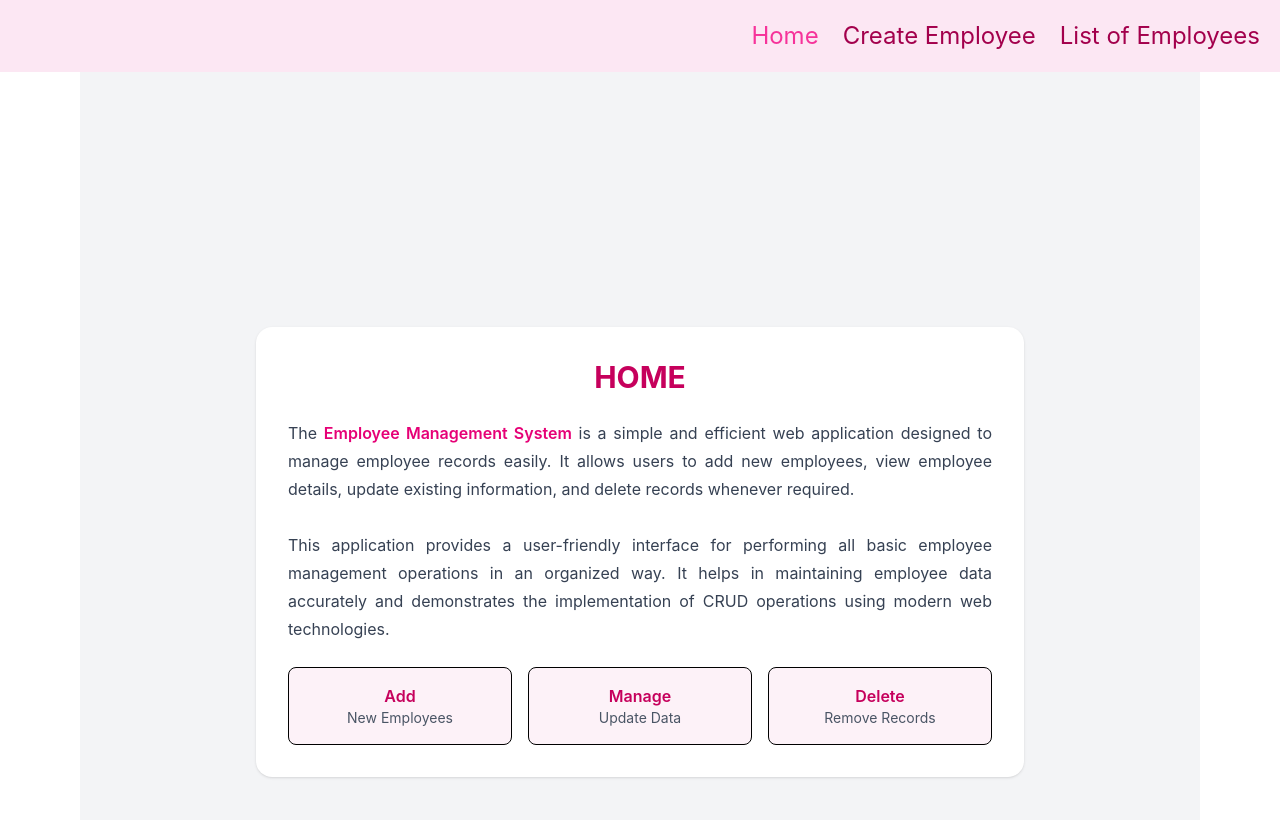
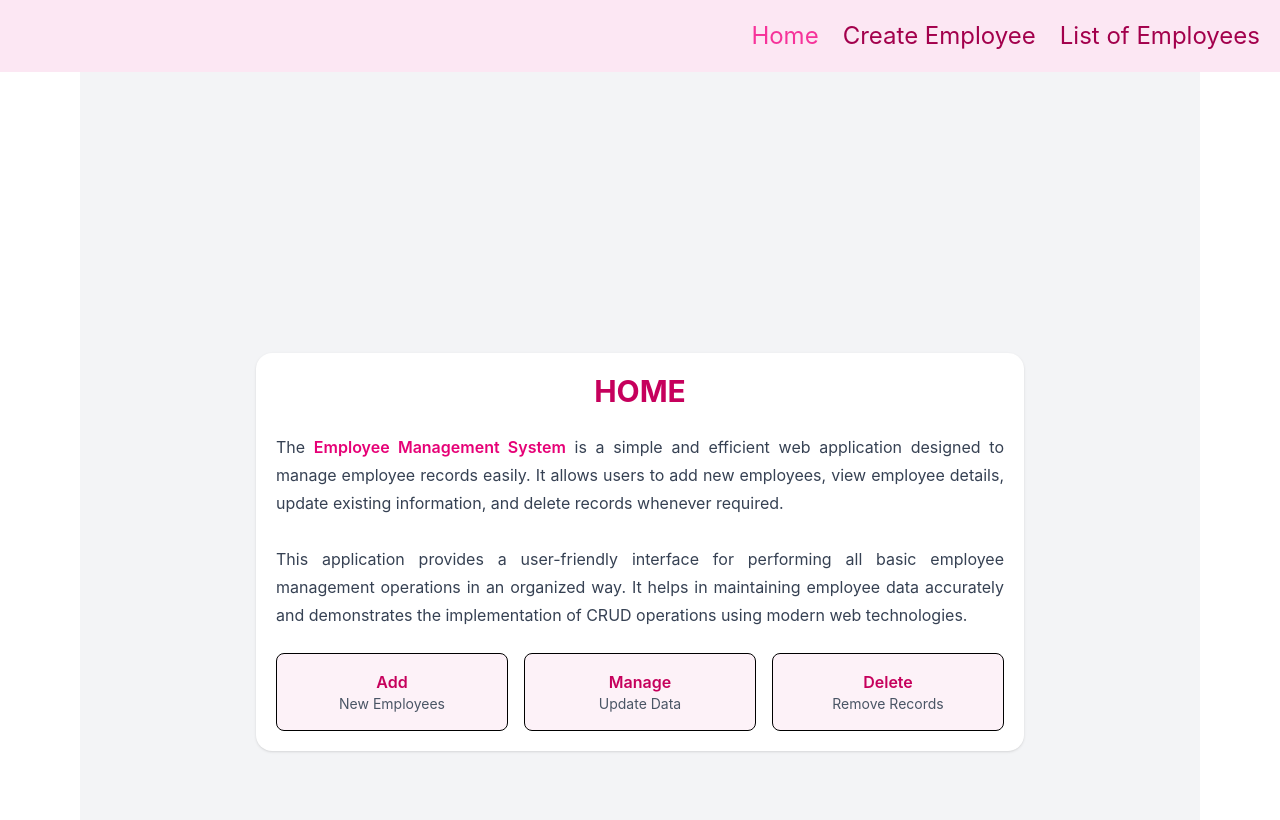
Before and after one commit to revathi-279/Emp_Frontend, a React app: page / in a window 1280 px wide. Shown: the top 820 px of the page. Built offline with nearby package versions, Linux system fonts and the light colour scheme; the HTML template or start-up script is replaced by a standard one.

Commit message:
Modified home page

```diff
--- a/src/components/Home.jsx
+++ b/src/components/Home.jsx
@@ -3,7 +3,7 @@ import React from "react";
 function Home() {
   return (
     <div className="min-h-screen bg-gray-100 flex items-center justify-center p-6">
-      <div className="max-w-3xl w-full bg-white rounded-2xl shadow p-8">
+      <div className="max-w-3xl w-full bg-white rounded-2xl shadow p-5">
 
         {/* Title */}
         <h2 className="text-center text-3xl font-bold text-pink-700 mb-6">
```
